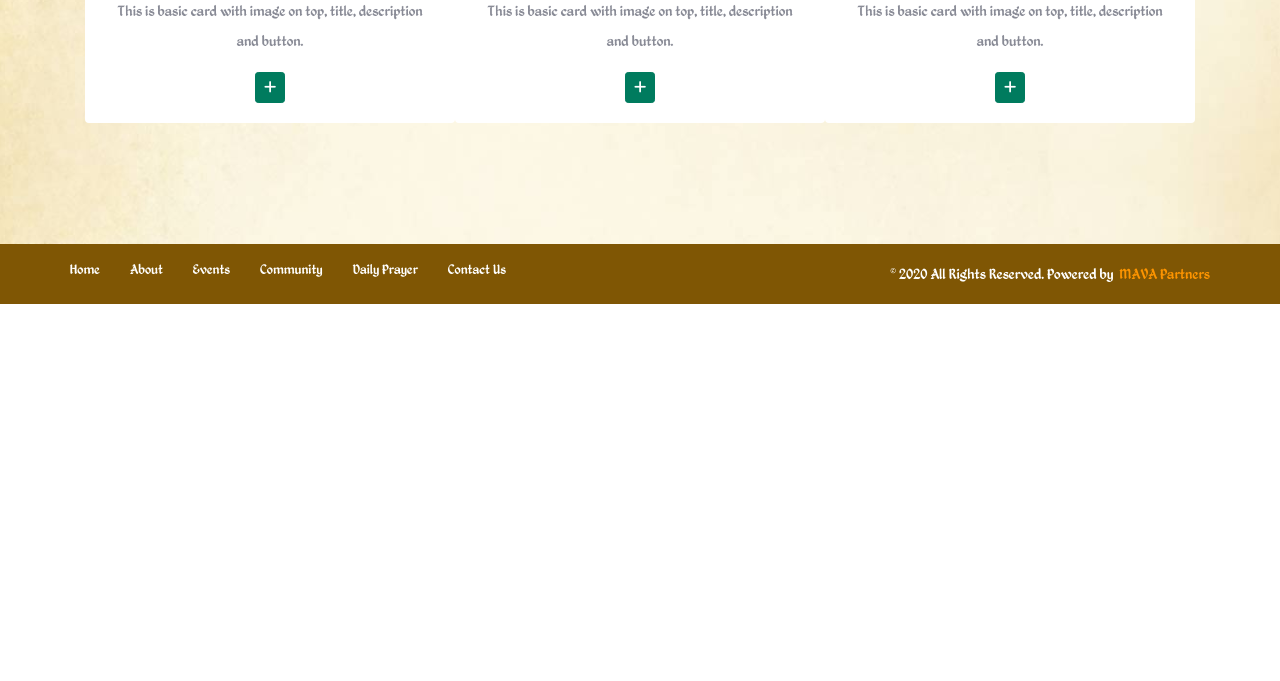
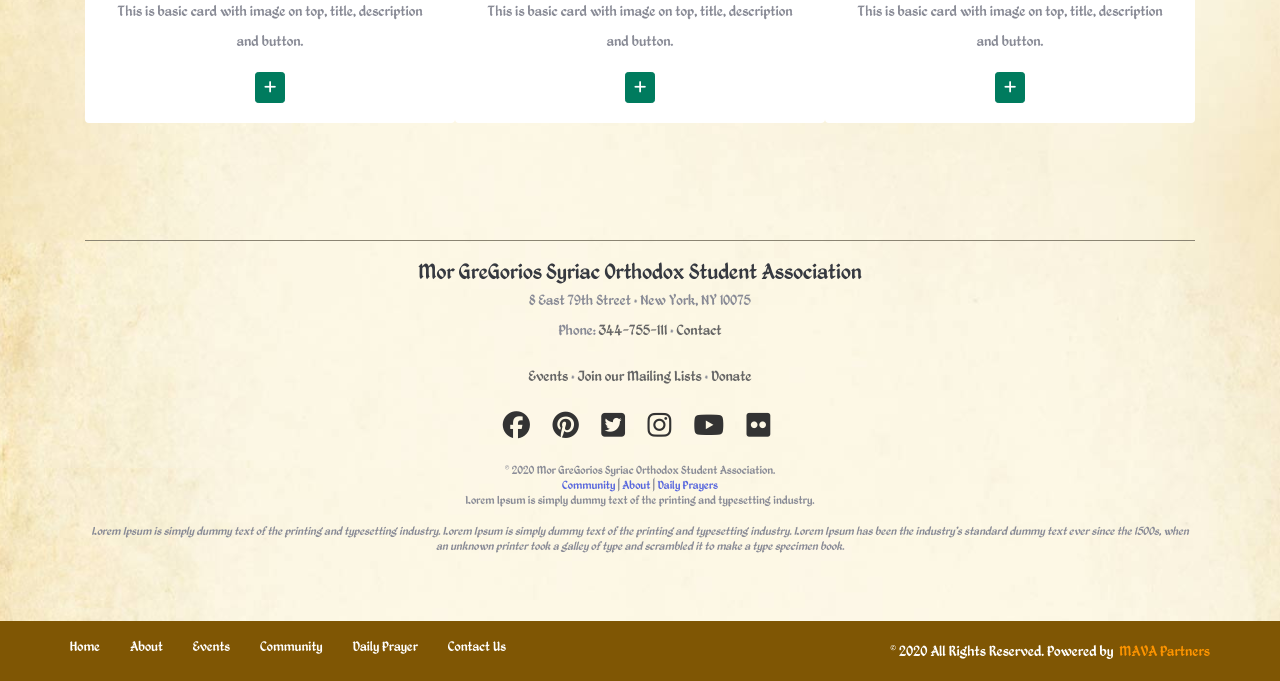
Before and after one commit to MAVAPartners/Mgsosa, a Django app: page /about/ in a window 1280 px wide. Shown: the part 1132-1813 px from the top of the page. Before the commit the page ends 1436 px from the top, so only its background shows below. Run offline with Django 3.2, Linux system fonts and the light colour scheme; some libraries are stand-ins or nearby versions.

Commit message:
updates to footer and home prayer

```diff
--- a/frontend/views.py
+++ b/frontend/views.py
@@ -32,11 +32,14 @@ def home(request):
         if json_data["status"] == 200:
             results = json_data["result"]
             prayer = results[0]['Name']
+            prayerurl = results[0]['Prayer']['url']
         else:
             prayer = 'May God Bless You'
+            prayerurl = '#'
     else:
         prayer = 'May God Bless You'
-    return render(request, 'home-sample.html', {'prayer': prayer})
+        prayerurl = '#'
+    return render(request, 'home-sample.html', {'prayer': prayer, 'prayerurl': prayerurl})
 
 def about(request):
     return render(request, 'about.html')
@@ -133,11 +136,14 @@ def home_sample(request):
         if json_data["status"] == 200:
             results = json_data["result"]
             prayer = results[0]['Name']
+            prayerurl = results[0]['Prayer']['url']
         else:
             prayer = 'May God Bless You'
+            prayerurl = '#'
     else:
         prayer = 'May God Bless You'
-    return render(request, 'home-sample.html', {'prayer': prayer})
+        prayerurl = '#'
+    return render(request, 'home-sample.html', {'prayer': prayer, 'prayerurl': prayerurl})
 
 def home_sample_two(request):
     now = datetime.now()
@@ -154,11 +160,14 @@ def home_sample_two(request):
         if json_data["status"] == 200:
             results = json_data["result"]
             prayer = results[0]['Name']
+            prayerurl = results[0]['Prayer']['url']
         else:
             prayer = 'May God Bless You'
+            prayerurl = '#'
     else:
         prayer = 'May God Bless You'
-    return render(request, 'home-sample-two.html', {'prayer': prayer})
+        prayerurl = '#'
+    return render(request, 'home-sample-two.html', {'prayer': prayer, 'prayerurl': prayerurl})
 
 
 def event_details(request):
--- a/static/css/app-sample.css
+++ b/static/css/app-sample.css
@@ -157,8 +157,7 @@ a {
     background-size: cover;
     background-position: center center;
     color: #FFFFFF;
-    padding: 90px 90px
-    ;
+    padding: 90px 15px;
 }
 
 .col {
@@ -277,3 +276,24 @@ hr {
     flex-direction: column;
     min-height: 100vh;
   }
+
+  .footer-text {
+    text-align: center;
+    line-height: normal;
+    margin-bottom: 3rem;
+}
+.social-icons .fa {
+    padding: 5px;
+    color: #333;
+    font-size: 1.7rem!important;
+}
+.contact-info a {
+    color: #666;
+    text-decoration: none;
+    text-align: center;
+}
+.footer-copyright p {
+    text-align: center;
+    font-size: .8rem;
+    line-height: normal;
+}
--- a/templates/includes/footer.html
+++ b/templates/includes/footer.html
@@ -1,4 +1,29 @@
 {% load static %}
+
+{% comment %} for inner footer {% endcomment %}
+<footer class="container">
+<hr>
+<div>
+<h4 style="text-align:center;">Mor GreGorios Syriac Orthodox Student Association</h4>
+<div class="contact-info">
+<p style="text-align: center;">8 East 79th Street •&nbsp;New York, NY 10075<br>
+Phone: <a href="tel:344755111">344-755-111</a>&nbsp;•&nbsp;<a href="{% url 'contact' %}" style="text-align: center;">Contact</a></p>
+<p style="text-align: center;"><a href="{% url 'events' %}">Events</a>&nbsp;•&nbsp;<a href="{% url 'contact' %}">Join our Mailing Lists</a>&nbsp;•&nbsp;<a href="{% url 'donations' %}">Donate</a><br>
+{% comment %} <a href="/news/media">For the Media</a></p> {% endcomment %}
+</div>
+</div>
+<div class="footer-text">
+<div class="social-icons"><a href="#" target="_blank"><i class="fa fa-facebook-official">&nbsp;</i></a>&nbsp; <a href="#" target="_blank"><i class="fa fa-pinterest">&nbsp;</i></a>&nbsp; <a href="#" target="_blank"><i class="fa fa-twitter-square">&nbsp;</i></a>&nbsp; <a href="#" target="_blank"><i class="fa fa-instagram">&nbsp;</i></a>&nbsp; <a href="#" target="_blank"><i class="fa fa-youtube">&nbsp;</i></a>&nbsp; <a href="#" target="_blank"><i class="fa fa-flickr">&nbsp;</i></a></div>
+<div>&nbsp;</div>
+<div class="footer-copyright">
+<p>© 2020&nbsp;Mor GreGorios Syriac Orthodox Student Association.<br>
+<a href="{% url 'community' %}">Community</a> | <a href="{% url 'about' %}">About</a> | <a href="{% url 'dailyPrayer' %}">Daily Prayers</a><br>
+Lorem Ipsum is simply dummy text of the printing and typesetting industry.</p>
+<p><em>Lorem Ipsum is simply dummy text of the printing and typesetting industry. Lorem Ipsum is simply dummy text of the printing and typesetting industry. Lorem Ipsum has been the industry's standard dummy text ever since the 1500s, when an unknown printer took a galley of type and scrambled it to make a type specimen book.</em></p>
+</div>
+</div>
+</footer>
+{% comment %} for inner footer ends here {% endcomment %}
 <footer class="footer-area footer--light">
   <div class="footer-big">
     <!-- start .container -->
```
Also changed, not shown: templates/home-sample-two.html (+48 -8 lines), templates/home-sample.html (+49 -3 lines).
